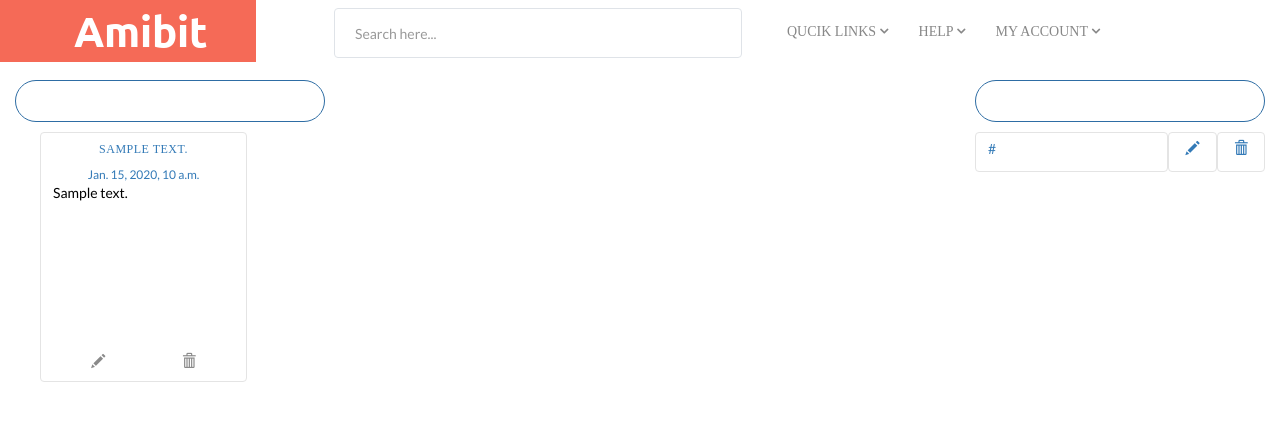
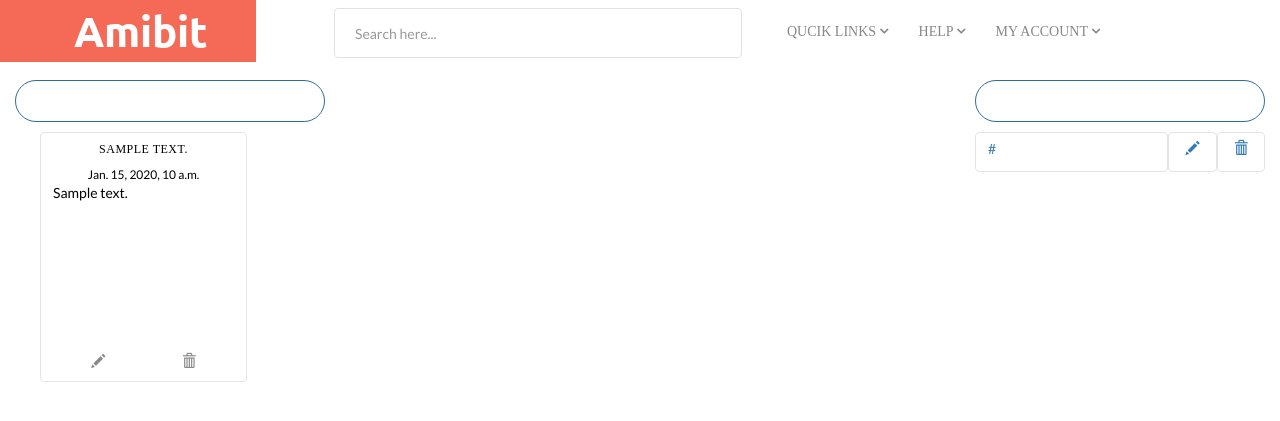
Before and after one commit to GoranAviani/Amibit2, a Django app: page /dashboard/ in a window 1280 px wide. Shown: the top 421 px of the page. Run offline with Django 3.2, Linux system fonts and the light colour scheme; a user stored in the database is signed in; tables that the repository leaves empty hold one stand-in row (values such as "Sample post"); some libraries are stand-ins or nearby versions; some web fonts are replaced.

Commit message:
note tiltes and timestamp new colors

```diff
--- a/static/css/dashboard.css
+++ b/static/css/dashboard.css
@@ -313,6 +313,9 @@
     margin-bottom: 10px;
 }
 
+.text-color-black{
+   color: #000;
+}
 
 .hover-red-text:hover{
     color:#ee3b24 !important;
--- a/templates/dashboard.html
+++ b/templates/dashboard.html
@@ -17,8 +17,8 @@
                 <div class="grid-item">
                     <div class="moj-btn note-button btn-100percent">
                       <a href ="{% url 'update_note' note.id %}" >
-                        <h6 class = "margin-15-top text-overflow">{{note.noteTitle}}</h6>
-                        <div class="dashboard-note-datetime">
+                        <h6 class = "margin-15-top text-overflow text-color-black">{{note.noteTitle}}</h6>
+                        <div class="dashboard-note-datetime text-color-black">
                           {{ note.noteTimestamp }}
                         </div>
                         <div class="dashboard-note-text">
```
